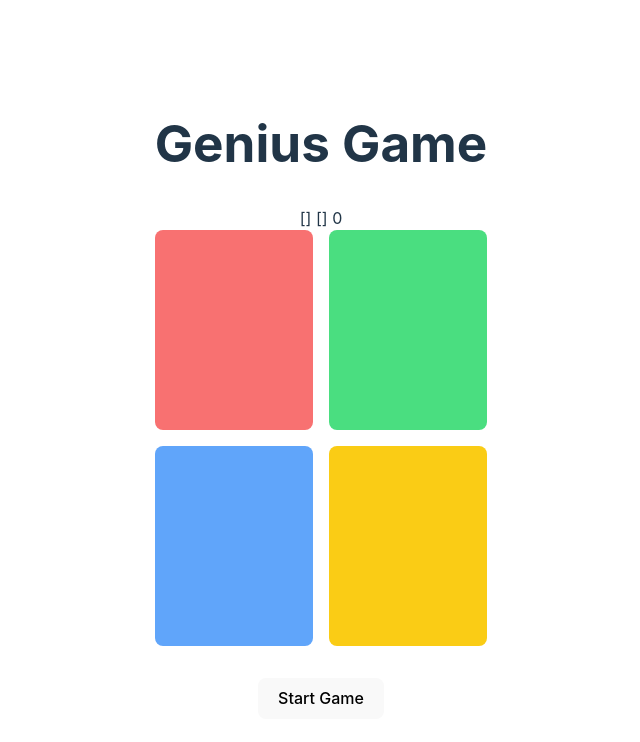
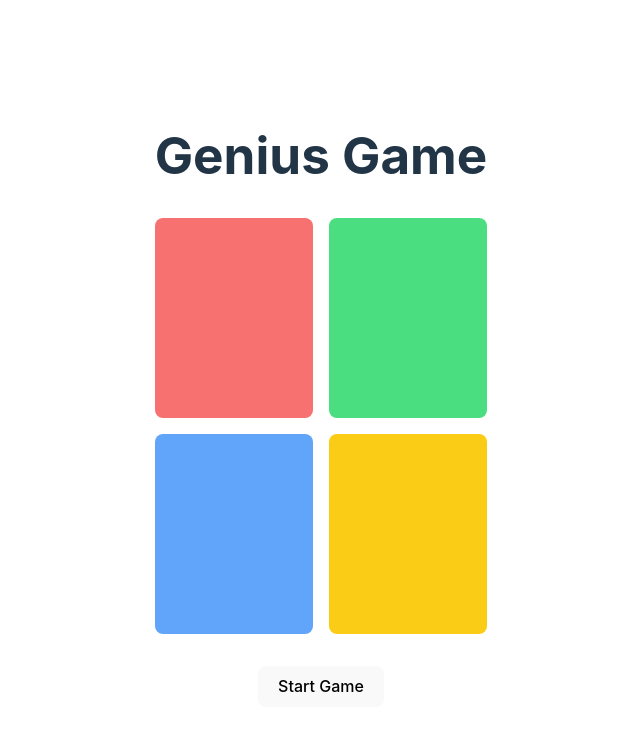
Before and after one commit to Igor-Ponso/genius, a Vue app: page / in a window 1280 px wide. Shown: the top 742 px of the page, without its empty margins (319-959 px from the left). Built offline with nearby package versions, Linux system fonts and the light colour scheme.

Commit message:
refactor: refactor gamebuttons.vue

```diff
--- a/src/App.vue
+++ b/src/App.vue
@@ -6,5 +6,3 @@ import GameButtons from "./components/GameButtons.vue";
   <h1>Genius Game</h1>
   <GameButtons />
 </template>
-
-<style scoped></style>
--- a/src/components/GameButtons.vue
+++ b/src/components/GameButtons.vue
@@ -1,10 +1,12 @@
 <script setup lang="ts">
 import { ref, reactive } from "vue";
 import errorSound from "../assets/sounds/error.mp3";
+import gameButtons from "@/interfaces/GameButtons";
 
 const gameArray: number[] = reactive([]);
 const playerArray: number[] = reactive([]);
 const hasGameStart = ref(false);
+const isRepeating = ref(false);
 const level = ref(0);
 const status = ref("");
 
@@ -35,6 +37,12 @@ const repeatGameArray = () => {
 };
 
 const playTileSound = (tileValue: number) => {
+  gameButtons[tileValue].isActive = true;
+  console.log(gameButtons[tileValue], "ativo");
+  setTimeout(() => {
+    gameButtons[tileValue].isActive = false;
+    console.log(gameButtons[tileValue], "desativo");
+  }, 400);
   new Audio(
     `https://s3.amazonaws.com/freecodecamp/simonSound${tileValue + 1}.mp3`
   ).play();
@@ -66,6 +74,7 @@ const checkWinLose = async (tileValue: number) => {
 const gameOver = () => {
   gameArray.length = 0;
   hasGameStart.value = false;
+  level.value = 0;
   status.value = "Game Over";
   clearPlayerArray();
   playErrorSound();
@@ -82,16 +91,20 @@ const clearPlayerArray = () => {
 </script>
 
 <template>
-  {{ gameArray }}
-  {{ playerArray }}
-  {{ status }}
-  {{ level }}
   <main>
     <article id="genius-buttons">
-      <button @click="pushTile(0)" class="btn__red"></button>
-      <button @click="pushTile(1)" class="btn__green"></button>
-      <button @click="pushTile(2)" class="btn__blue"></button>
-      <button @click="pushTile(3)" class="btn__yellow"></button>
+      <template v-for="(button, index) in gameButtons" :key="index">
+        <button
+          @click="pushTile(index)"
+          class="btn"
+          :class="[
+            'btn__' + button.name,
+            { disabled: isRepeating, active: button.isActive },
+          ]"
+          :data-index="index"
+          :disabled="isRepeating"
+        ></button>
+      </template>
     </article>
     <article id="main-buttons">
       <button v-if="hasGameStart" @click="gameOver()">Clear</button>
@@ -117,18 +130,34 @@ main
 .btn
   &__red
     background var(--color-red-1)
-    &:hover
-      border 5px solid var(--color-red-2)
+  and.active,
+  &:hover
+    border none
+    -webkit-box-shadow:0px 0px 55px 10px var(--color-red-2);
+    -moz-box-shadow: 0px 0px 55px 10px var(--color-red-2);
+    box-shadow: 0px 0px 55px 10px var(--color-red-2);
   &__green
     background var(--color-green-1)
+    and.active,
     &:hover
-      border 5px solid var(--color-green-2)
+      border none
+      -webkit-box-shadow:0px 0px 55px 10px var(--color-green-2);
+      -moz-box-shadow: 0px 0px 55px 10px var(--color-green-2);
+      box-shadow: 0px 0px 55px 10px var(--color-green-2);
   &__blue
     background var(--color-blue-1)
+    and.active,
     &:hover
-      border 5px solid var(--color-blue-2)
+      border none
+      -webkit-box-shadow:0px 0px 55px 10px var(--color-blue-2);
+      -moz-box-shadow: 0px 0px 55px 10px var(--color-blue-2);
+      box-shadow: 0px 0px 55px 10px var(--color-blue-2);
   &__yellow
     background var(--color-yellow-1)
+    and.active,
     &:hover
-      border 5px solid var(--color-yellow-2)
+      border none
+      -webkit-box-shadow:0px 0px 55px 10px var(--color-yellow-2);
+      -moz-box-shadow: 0px 0px 55px 10px var(--color-yellow-2);
+      box-shadow: 0px 0px 55px 10px var(--color-yellow-2);
 </style>
--- a/src/interfaces/GameButtons.ts
+++ b/src/interfaces/GameButtons.ts
@@ -1,3 +1,13 @@
-export default interface IGameButtons {
-  buttonValues: number[];
+import { reactive } from "vue";interface IGameButtons {
+  name: string;
+  isActive?: boolean;
 }
+
+const gameButtons: IGameButtons[] = reactive([
+  { name: "red", isActive: false },
+  { name: "green", isActive: false },
+  { name: "blue", isActive: false },
+  { name: "yellow", isActive: false },
+]);
+
+export default gameButtons;
```
